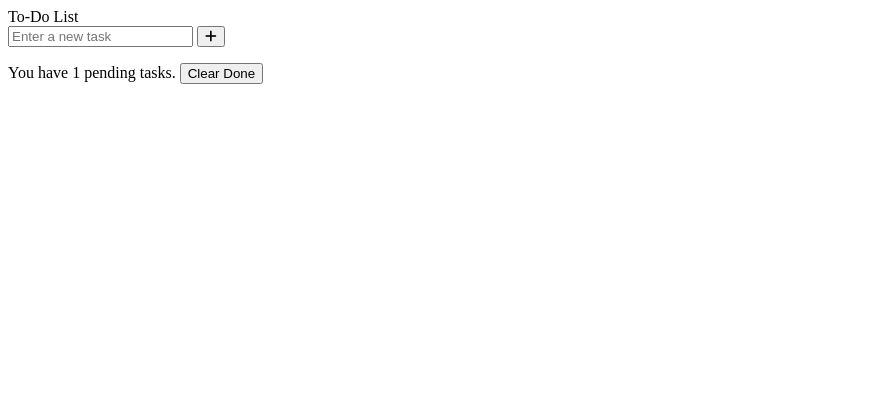
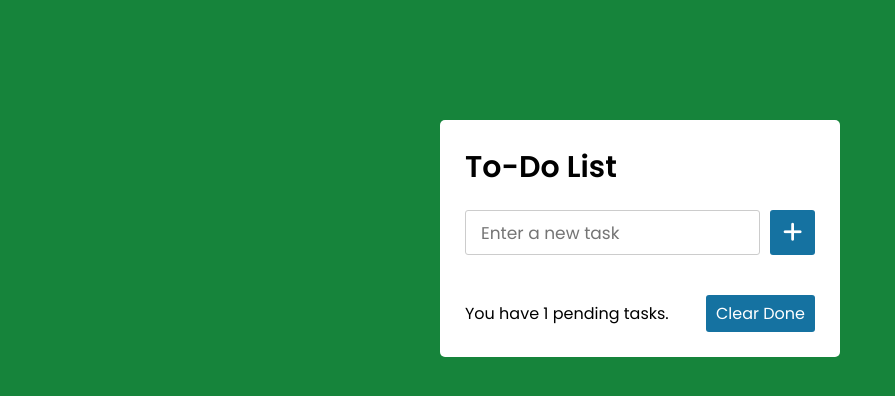
Before and after one commit to marklund117/NewTodo3760, a website built with Parcel: page index.html in a window 1280 px wide. Shown: the whole page, without its empty margins (0-895 px from the left). Built offline with nearby package versions, Linux system fonts and the light colour scheme; files whose address does not match are found by name.

Commit message:
generating fresh buttons and such

```diff
--- a/index.html
+++ b/index.html
@@ -7,6 +7,10 @@
   <link
     rel="stylesheet"
     href="https://cdnjs.cloudflare.com/ajax/libs/font-awesome/6.0.0/css/all.min.css"
+  />
+  <link
+    rel="stylesheet"
+    href="src/altStyles.css"
   />
   <body>
     <div class="wrapper">
--- /dev/null
+++ b/src/altStyles.css
@@ -0,0 +1,109 @@
+@import url("https://fonts.googleapis.com/css2?family=Poppins:wght@400;500;600&display=swap");
+
+:root {
+  --main-blue: #1572a1;
+  --main-green: #16843b;
+  --main-grey: #f2f2f2;
+  --main-red: #e74c3c;
+  --main-white: #fff;
+  --sub-blue: #86c6f4;
+  --sub-grey: #ccc;
+}
+
+* {
+  padding: 0;
+  margin: 0;
+  box-sizing: border-box;
+  font-family: "Poppins", sans-serif;
+}
+
+body {
+  height: 100vh;
+  width: 100%;
+  background: var(--main-green);
+}
+
+button {
+  height: 100%;
+  border: none;
+  border-radius: 3px;
+  outline: none;
+  background: var(--main-blue);
+  color: var(--main-white);
+  cursor: pointer;
+}
+
+.todoList li {
+    display: flex;
+    flex-direction: row;
+    justify-content: space-between;
+    margin-top: 1rem;
+
+}
+
+.indButton {
+    font-size: 16px;
+  padding: 6px 10px;
+}
+.wrapper {
+  margin: 120px auto;
+  max-width: 400px;
+  width: 100%;
+  border-radius: 5px;
+  background: var(--main-white);
+  padding: 25px;
+}
+
+.wrapper header {
+  font-size: 30px;
+  font-weight: 600;
+}
+
+.wrapper .inputField {
+  display: flex;
+  height: 45px;
+  width: 100%;
+  margin: 20px 0;
+}
+
+.inputField input {
+  width: 85%;
+  height: 100%;
+  border: 1px solid var(--sub-grey);
+  font-size: 17px;
+  border-radius: 3px;
+  padding-left: 15px;
+}
+
+.inputField button {
+  width: 45px;
+  margin-left: 10px;
+  font-size: 22px;
+}
+
+.wrapper .todoList {
+  max-height: 250px;
+  overflow-y: scroll;
+}
+
+.todoList::-webkit-scrollbar {
+  width: 0;
+}
+
+
+.done {
+  text-decoration: line-through;
+}
+
+.wrapper .footer {
+  /*   width: 100%; */
+  display: flex;
+  justify-content: space-between;
+  margin-top: 20px;
+  align-items: center;
+}
+
+.footer button {
+  font-size: 16px;
+  padding: 6px 10px;
+}
--- a/src/index.js
+++ b/src/index.js
@@ -31,7 +31,8 @@ let todoArray = [] // should this be a const instead?
 // create the object prototype for a todoItem
 const todoItem = { // is this even the right syntax? What about a constructor function?
     isComplete: false,
-    itemText: ''
+    itemText: '',
+    itemNum: 0
 }
 
 // a function to display the whole array
@@ -43,9 +44,15 @@ function displayArray(){
     theList.innerHTML = ''
     // now repopulate with the current up-to-date contents of the array
     todoArray.forEach((item) => {
-    let newTodo = document.createElement('li') // is this even making anything?
-    newTodo.innerHTML = item.itemText // is this valid?
-    theList.appendChild(newTodo) // is this valid?
+    let newTodo = document.createElement('li')
+    let textSpan = document.createElement('span')
+    let individualButton = document.createElement('button')
+    individualButton.innerHTML = 'Click to Complete'
+    individualButton.className = 'indButton'
+    textSpan.innerHTML = item.itemText
+    newTodo.appendChild(textSpan)
+    newTodo.appendChild(individualButton)
+    theList.appendChild(newTodo)
 })
 
 }
@@ -59,16 +66,20 @@ function addNewItem(){
     // set values
     theNewObj.isComplete = false
     theNewObj.itemText = givenText
+    theNewObj.itemNum = (todoArray.length)
     // add it to the start of the array
-    todoArray.unshift(theNewObj)
+    todoArray.push(theNewObj)
     // now display the whole thing
     displayArray()
     // console log troubleshooting stuff
     console.log('addNewItem function has executed') // why does this execute before button press?
     console.log(`the givenText variable has a value of ${givenText}`)
     console.log(todoArray)
+    // we should clear the input field
+    let inputField = document.getElementById("inputBox")
+    inputField.value = ''
 }
 
 // attach this functionality to the actual + button
 document.getElementById("addItemButton").addEventListener("click", addNewItem)
-// why don't you put ()
+// why don't you put () ?
```
